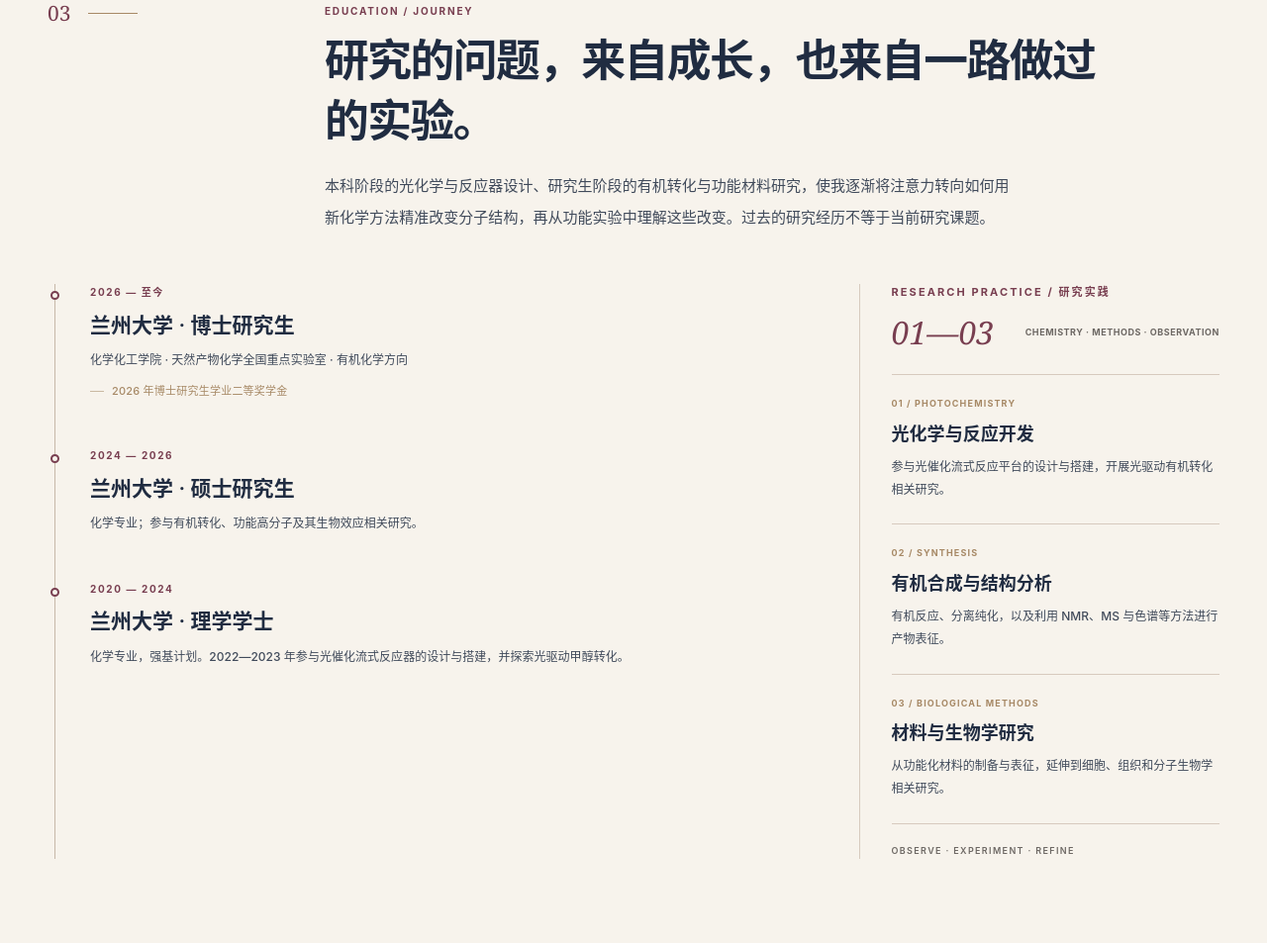
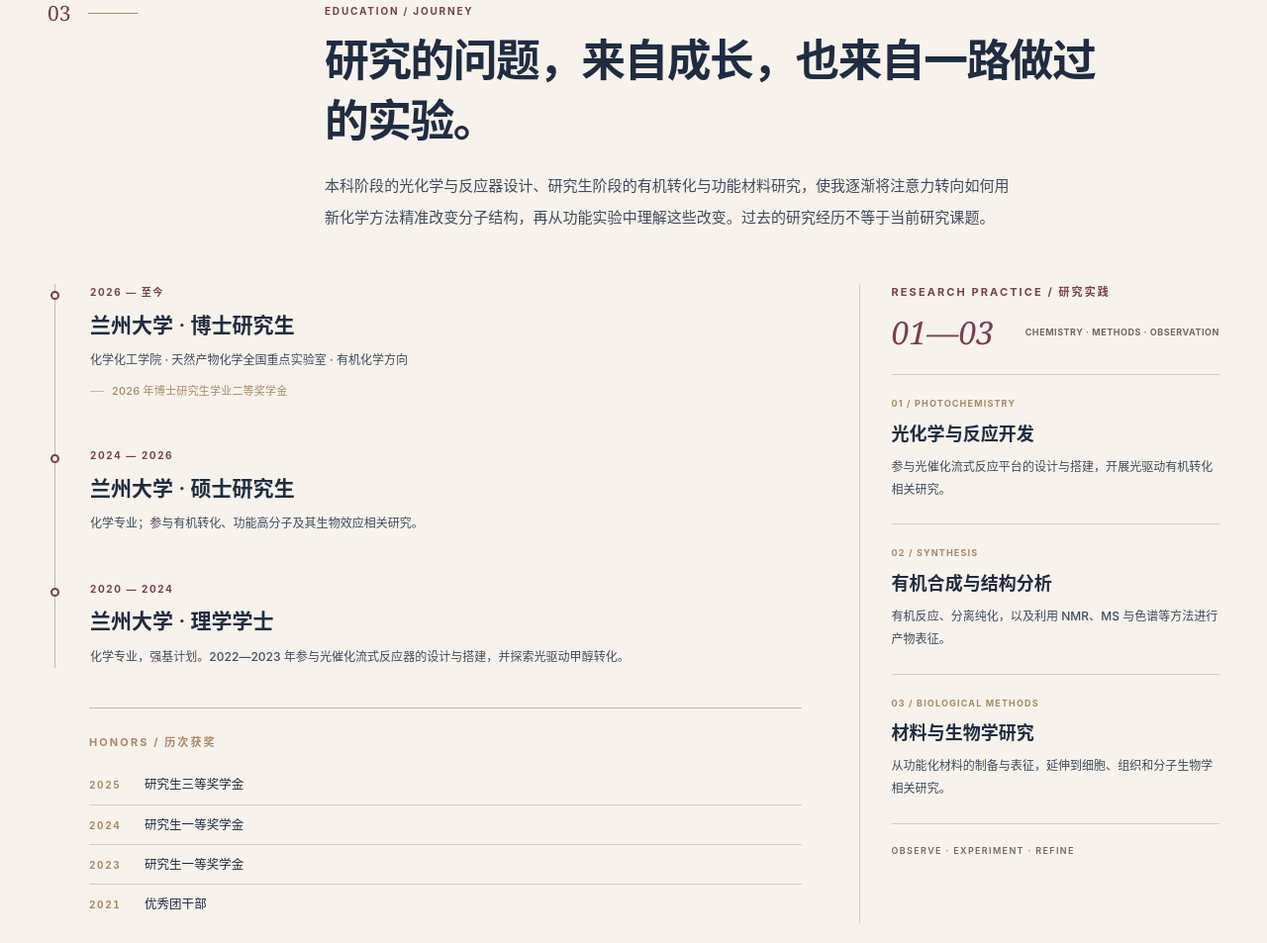
Before and after one commit to Caelumeri/Caelumeri.github.io, a plain HTML site: page index.html in a window 1280 px wide. Shown: the part 3547-4500 px from the top of the page at 99% size. Drawn offline with Linux system fonts and the light colour scheme.

Commit message:
content: 加历次获奖区块（2025/2024/2023/2021）

```diff
--- a/index.html
+++ b/index.html
@@ -176,6 +176,12 @@ button:focus-visible,a:focus-visible{outline:2px solid var(--wine);outline-offse
 .timeline-item p{font-size:12px;line-height:1.95;color:var(--ink2);margin:0}
 .timeline-item .timeline-honor{margin-top:9px;font-size:11px;letter-spacing:.02em;color:var(--brass);display:flex;align-items:center;gap:8px}
 .timeline-item .timeline-honor:before{content:"";width:14px;height:1px;background:var(--brass);opacity:.55;flex:none}
+.honors{margin-top:40px;padding-top:26px;border-top:1px solid var(--line2);margin-left:42px}
+.honors .kicker{color:var(--brass);margin-bottom:15px}
+.honor-list{list-style:none;margin:0;padding:0}
+.honor-list li{display:flex;align-items:baseline;gap:16px;padding:9px 0;font-size:12.5px;color:var(--ink);line-height:1.7}
+.honor-list li+li{border-top:1px solid var(--line)}
+.honor-year{font-size:10px;font-weight:750;letter-spacing:.16em;color:var(--brass);flex:none;min-width:40px;font-variant-numeric:tabular-nums}
 .journey-aside{padding:31px 0 0 37px;border-left:1px solid var(--line)}
 .aside-title{font:italic 26px/1.3 var(--serif);margin:0 0 17px}
 .journey-aside>p{font-size:12px;line-height:2;color:var(--ink2);margin:0 0 20px}
@@ -1587,6 +1593,7 @@ L 224.3 176.3
         </div>
       </div>
       <div class="journey-grid">
+        <div class="journey-main">
         <div class="timeline">
           <article class="timeline-item reveal">
             <div class="timeline-date" data-i18n="date1">2026 — 至今</div>
@@ -1604,6 +1611,16 @@ L 224.3 176.3
             <h3 data-i18n="degree3">兰州大学 · 理学学士</h3>
             <p data-i18n="degree3Desc">化学专业，强基计划。2022—2023 年参与光催化流式反应器的设计与搭建，并探索光驱动甲醇转化。</p>
           </article>
+        </div>
+        <div class="honors reveal">
+          <div class="kicker" data-i18n="honorsKicker">HONORS / 历次获奖</div>
+          <ul class="honor-list">
+            <li><span class="honor-year">2025</span><span data-i18n="honor2025">研究生三等奖学金</span></li>
+            <li><span class="honor-year">2024</span><span data-i18n="honor2024">研究生一等奖学金</span></li>
+            <li><span class="honor-year">2023</span><span data-i18n="honor2023">研究生一等奖学金</span></li>
+            <li><span class="honor-year">2021</span><span data-i18n="honor2021">优秀团干部</span></li>
+          </ul>
+        </div>
         </div>
         <aside class="journey-aside research-practice reveal">
           <div class="kicker">RESEARCH PRACTICE / 研究实践</div>
@@ -1737,6 +1754,11 @@ L 224.3 176.3
     "degree1": "兰州大学 · 博士研究生",
     "degree1Desc": "化学化工学院 · 天然产物化学全国重点实验室 · 有机化学方向",
     "degree1Honor": "2026 年博士研究生学业二等奖学金",
+    "honorsKicker": "HONORS / 历次获奖",
+    "honor2025": "研究生三等奖学金",
+    "honor2024": "研究生一等奖学金",
+    "honor2023": "研究生一等奖学金",
+    "honor2021": "优秀团干部",
     "degree2": "兰州大学 · 硕士研究生",
     "degree2Desc": "化学专业；参与有机转化、功能高分子及其生物效应相关研究。",
     "degree3": "兰州大学 · 理学学士",
@@ -1816,6 +1838,11 @@ L 224.3 176.3
     "degree1": "Lanzhou University · PhD researcher",
     "degree1Desc": "College of Chemistry and Chemical Engineering · State Key Laboratory of Natural Product Chemistry · Organic Chemistry",
     "degree1Honor": "2026 Doctoral Academic Scholarship (Second Class)",
+    "honorsKicker": "HONORS / SELECTED AWARDS",
+    "honor2025": "Graduate Scholarship (Third Class)",
+    "honor2024": "Graduate Scholarship (First Class)",
+    "honor2023": "Graduate Scholarship (First Class)",
+    "honor2021": "Outstanding Youth League Cadre",
     "degree2": "Lanzhou University · Master's study",
     "degree2Desc": "Chemistry, with research involving organic transformations, functional polymers, and associated biological effects.",
     "degree3": "Lanzhou University · BSc in Chemistry",
```
